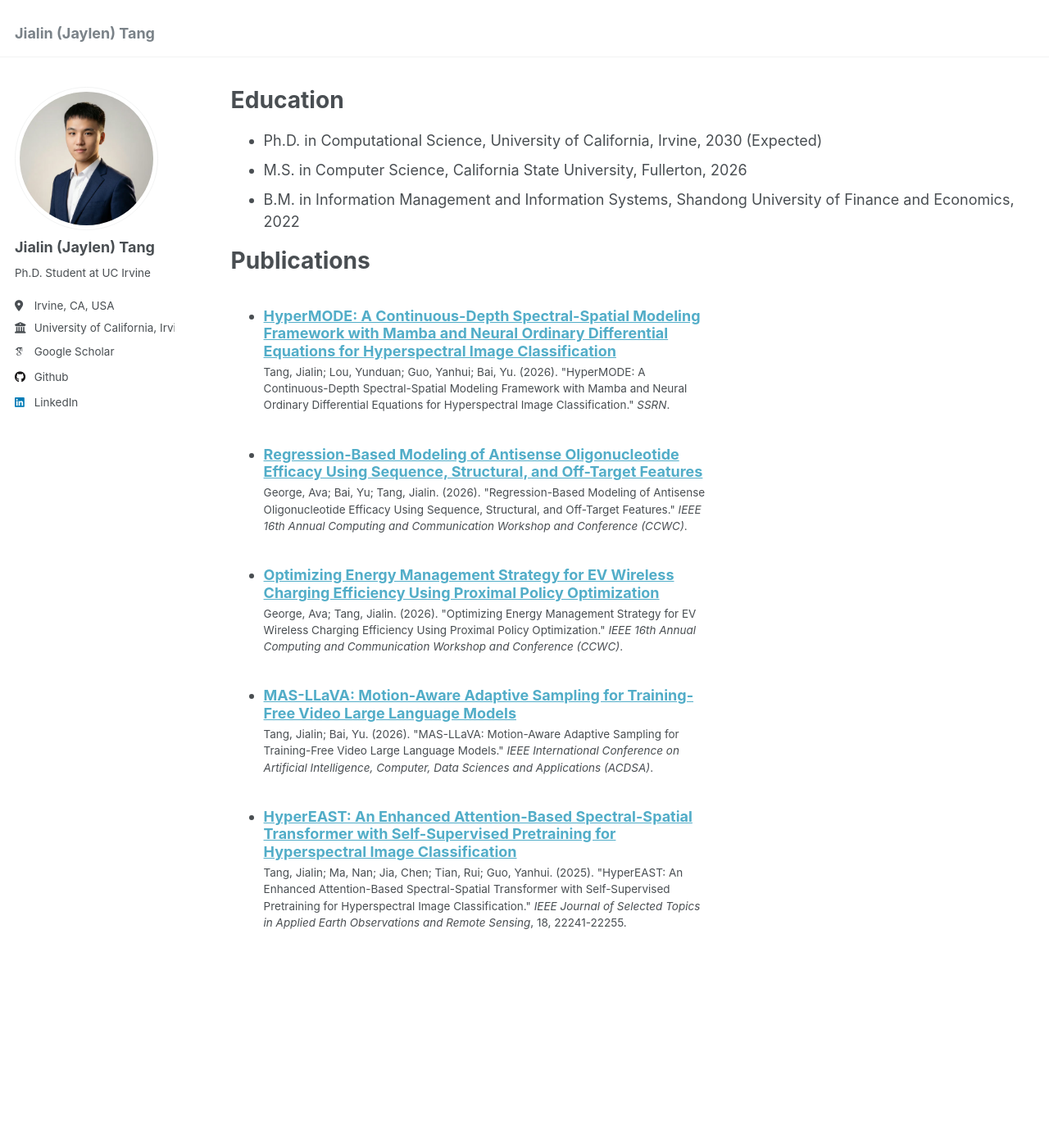
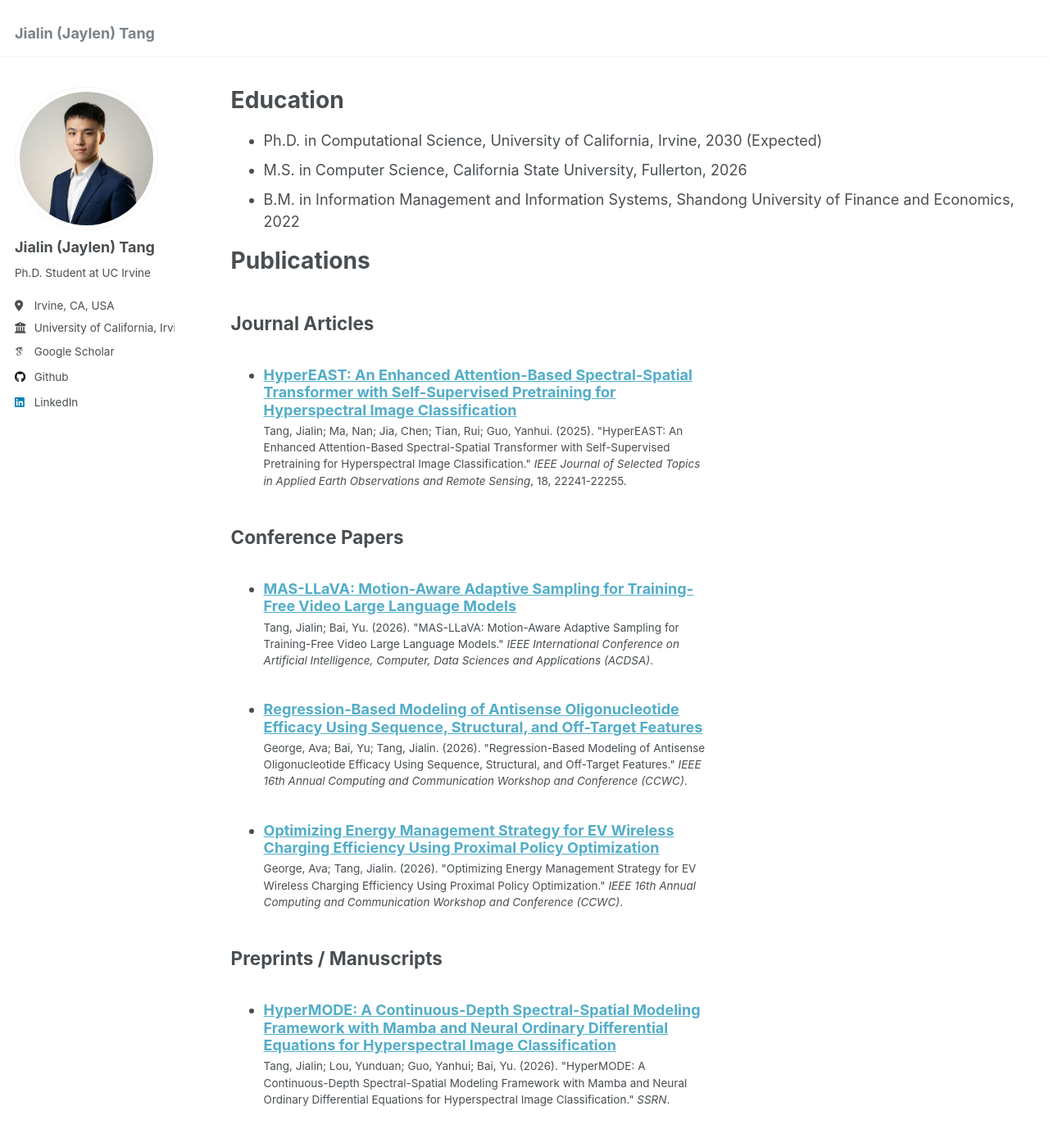
Before and after one commit to JaylenTang/jaylentang.github.io, a Jekyll site: the page built from _pages/cv.md, in a window 1280 px wide and 1400 px high. Shown: the top 1389 px of the window at 82% size. Built offline with Jekyll 4.4.1, drawn with Linux system fonts in a browser that asks for light colours; some web fonts are replaced.

Commit message:
group publications by type

```diff
--- a/_config.yml
+++ b/_config.yml
@@ -77,10 +77,10 @@ author:
 
 # Publication Category - The following the list of publication categories and their headings
 publication_category:
-  books:
-    title: 'Books'
+  journals:
+    title: 'Journal Articles'
   manuscripts:
-    title: 'Journal Articles'
+    title: 'Preprints / Manuscripts'
   conferences:
     title: 'Conference Papers'
 
--- a/_pages/cv.md
+++ b/_pages/cv.md
@@ -19,6 +19,31 @@ Education
 
 Publications
 ======
-  <ul>{% for post in site.publications reversed %}
+{% assign ordered_publications = site.publications | sort: "sort_order" %}
+{% assign journal_publications = ordered_publications | where: "category", "journals" %}
+{% assign conference_publications = ordered_publications | where: "category", "conferences" %}
+{% assign manuscript_publications = ordered_publications | where: "category", "manuscripts" %}
+
+{% if journal_publications.size > 0 %}
+Journal Articles
+------
+  <ul>{% for post in journal_publications %}
     {% include archive-single-cv.html %}
   {% endfor %}</ul>
+{% endif %}
+
+{% if conference_publications.size > 0 %}
+Conference Papers
+------
+  <ul>{% for post in conference_publications %}
+    {% include archive-single-cv.html %}
+  {% endfor %}</ul>
+{% endif %}
+
+{% if manuscript_publications.size > 0 %}
+Preprints / Manuscripts
+------
+  <ul>{% for post in manuscript_publications %}
+    {% include archive-single-cv.html %}
+  {% endfor %}</ul>
+{% endif %}
```
Also changed, not shown: _includes/archive-single.html (+7 -1 lines), _layouts/single.html (+7 -1 lines), _pages/publications.html (+24 -3 lines).
